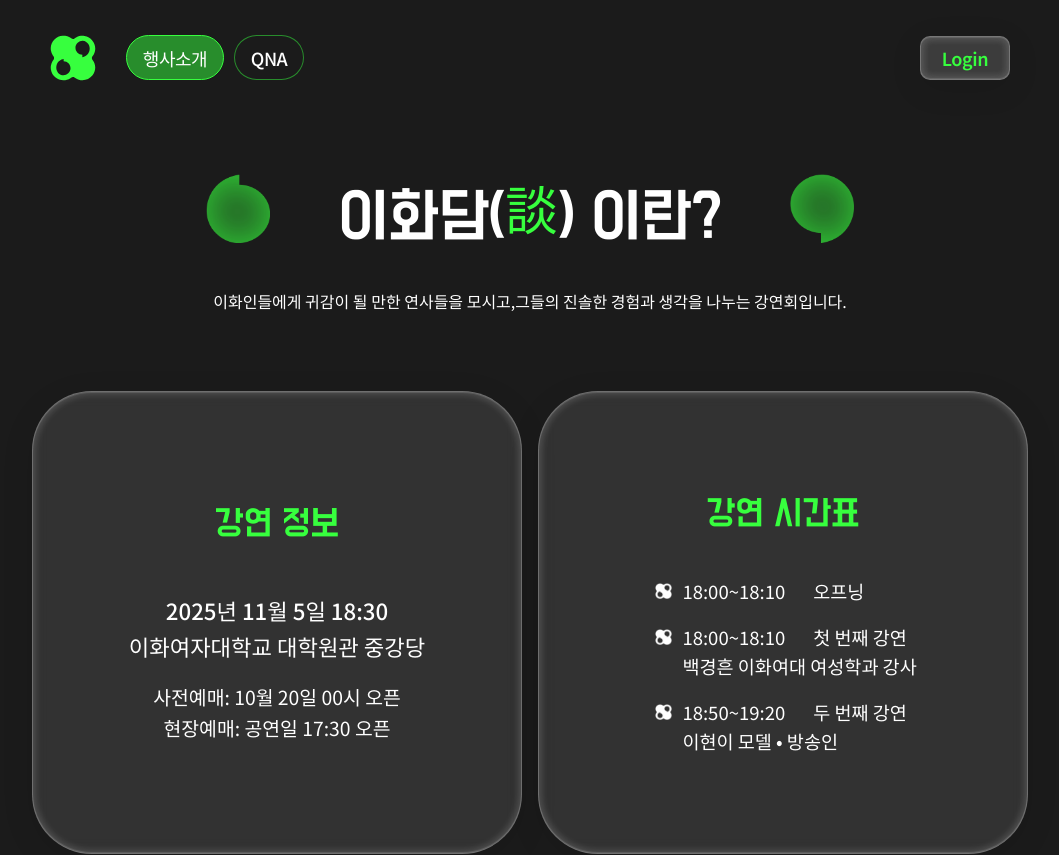
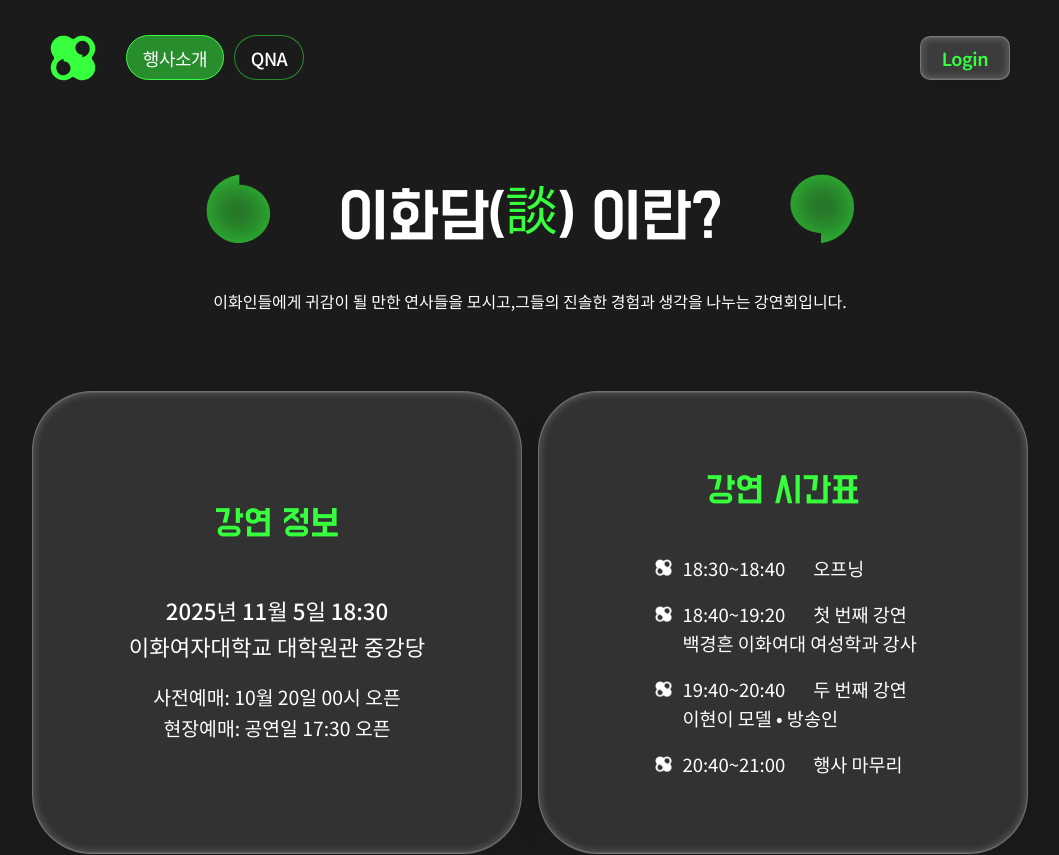
Before and after one commit to Ewhaian-WebEngineering/padlet, a React (Vite) app in the folder front/: page /event-info in a window 1280 px wide. Shown: the top 855 px of the page, without its empty margins (110-1169 px from the left). Built offline with nearby package versions, Linux system fonts and the light colour scheme; no server answers.

Commit message:
fix(#82): 강연정보 fix

```diff
--- a/front/src/pages/eventPage/EventPage.jsx
+++ b/front/src/pages/eventPage/EventPage.jsx
@@ -56,7 +56,7 @@ function IntroPage() {
               <S.CardItem>
                 <S.LogoDot src={logoDott} alt="logo" className="firstDot" />
                 <div className="text">
-                  <span className="time">18:00~18:10</span>
+                  <span className="time">18:30~18:40</span>
                   <span className="title">오프닝</span>
                 </div>
               </S.CardItem>
@@ -65,7 +65,7 @@ function IntroPage() {
                 <S.LogoDot src={logoDott} alt="logo" />
 
                 <div className="text">
-                  <span className="time">18:00~18:10</span>
+                  <span className="time">18:40~19:20</span>
                   <span className="title">첫 번째 강연</span>
                   <p className="speaker"> {eventInfo.speaker1}</p>
                 </div>
@@ -74,10 +74,17 @@ function IntroPage() {
               <S.CardItem>
                 <S.LogoDot src={logoDott} alt="logo" />
                 <div className="text">
-                  <span className="time">18:50~19:20</span>
-
+                  <span className="time">19:40~20:40</span>
                   <span className="title">두 번째 강연</span>
                   <p className="speaker"> {eventInfo.speaker2}</p>
+                </div>
+              </S.CardItem>
+
+              <S.CardItem>
+                <S.LogoDot src={logoDott} alt="logo" />
+                <div className="text">
+                  <span className="time">20:40~21:00</span>
+                  <span className="title">행사 마무리</span>
                 </div>
               </S.CardItem>
             </S.CardList>
```
